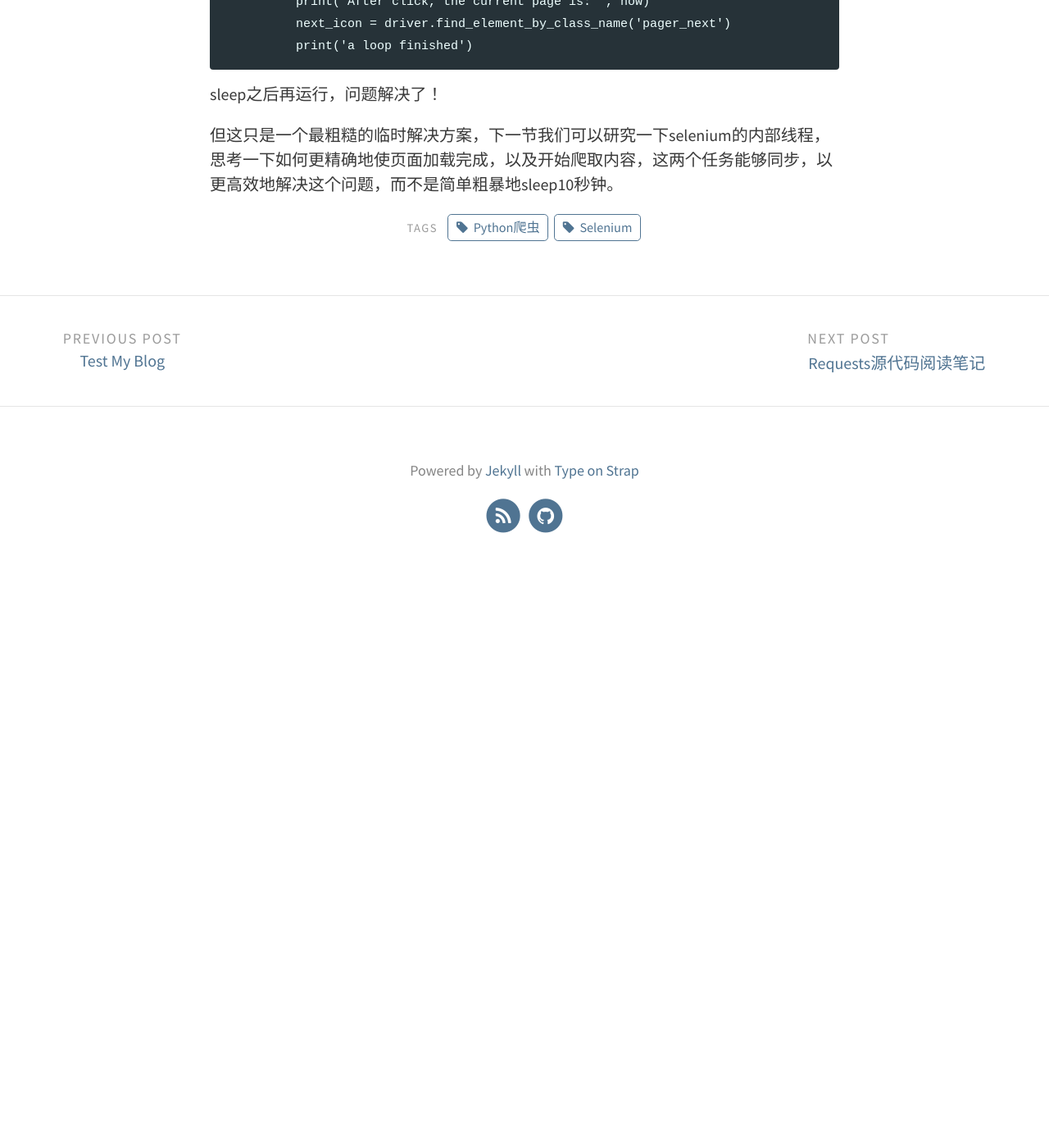
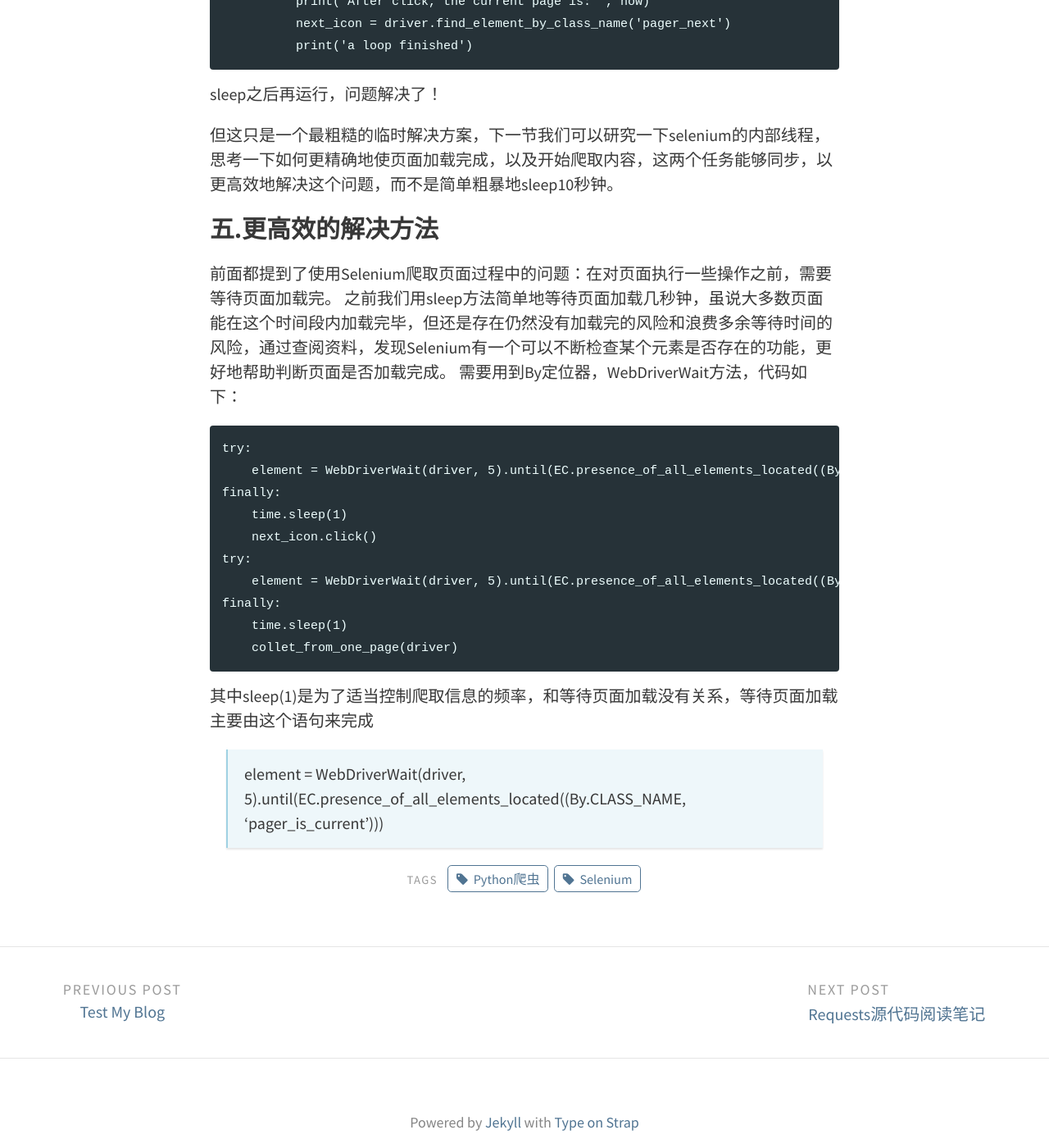
Before and after one commit to linan-zhou/linan-zhou.github.io, a Jekyll site: the page built from _posts/2018-03-27-selenium.md, in a window 1280 px wide and 1400 px high, scrolled down 4001 px. Shown: the whole window at 82% size. Built offline with Jekyll 4.4.1, drawn with Linux system fonts in a browser that asks for light colours; before the commit the page ends 4736 px from its top, so only the background shows below that.

Commit message:
Test for my blog.

```diff
--- a/_posts/2018-03-27-selenium.md
+++ b/_posts/2018-03-27-selenium.md
@@ -111,3 +111,23 @@ excerpt_separator: <!--more-->
 sleep之后再运行，问题解决了！
 
 但这只是一个最粗糙的临时解决方案，下一节我们可以研究一下selenium的内部线程，思考一下如何更精确地使页面加载完成，以及开始爬取内容，这两个任务能够同步，以更高效地解决这个问题，而不是简单粗暴地sleep10秒钟。
+
+### 五.更高效的解决方法
+
+前面都提到了使用Selenium爬取页面过程中的问题：在对页面执行一些操作之前，需要等待页面加载完。
+之前我们用sleep方法简单地等待页面加载几秒钟，虽说大多数页面能在这个时间段内加载完毕，但还是存在仍然没有加载完的风险和浪费多余等待时间的风险，通过查阅资料，发现Selenium有一个可以不断检查某个元素是否存在的功能，更好地帮助判断页面是否加载完成。
+需要用到By定位器，WebDriverWait方法，代码如下：
+
+    try:
+        element = WebDriverWait(driver, 5).until(EC.presence_of_all_elements_located((By.CLASS_NAME, 'pager_is_current')))
+    finally:
+        time.sleep(1)
+        next_icon.click()
+    try:
+        element = WebDriverWait(driver, 5).until(EC.presence_of_all_elements_located((By.CLASS_NAME, 'pager_is_current')))
+    finally:
+        time.sleep(1)
+        collet_from_one_page(driver)
+
+其中sleep(1)是为了适当控制爬取信息的频率，和等待页面加载没有关系，等待页面加载主要由这个语句来完成
+>element = WebDriverWait(driver, 5).until(EC.presence_of_all_elements_located((By.CLASS_NAME, 'pager_is_current')))
```
